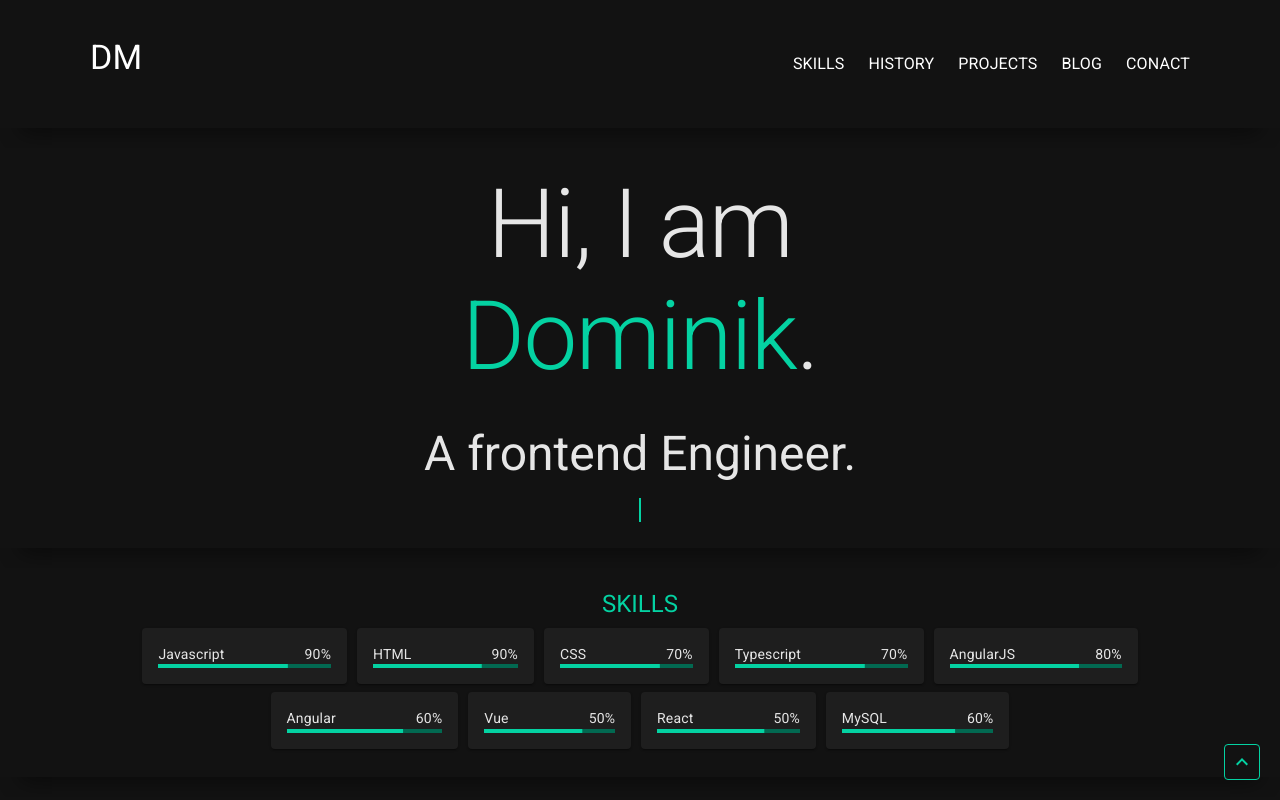
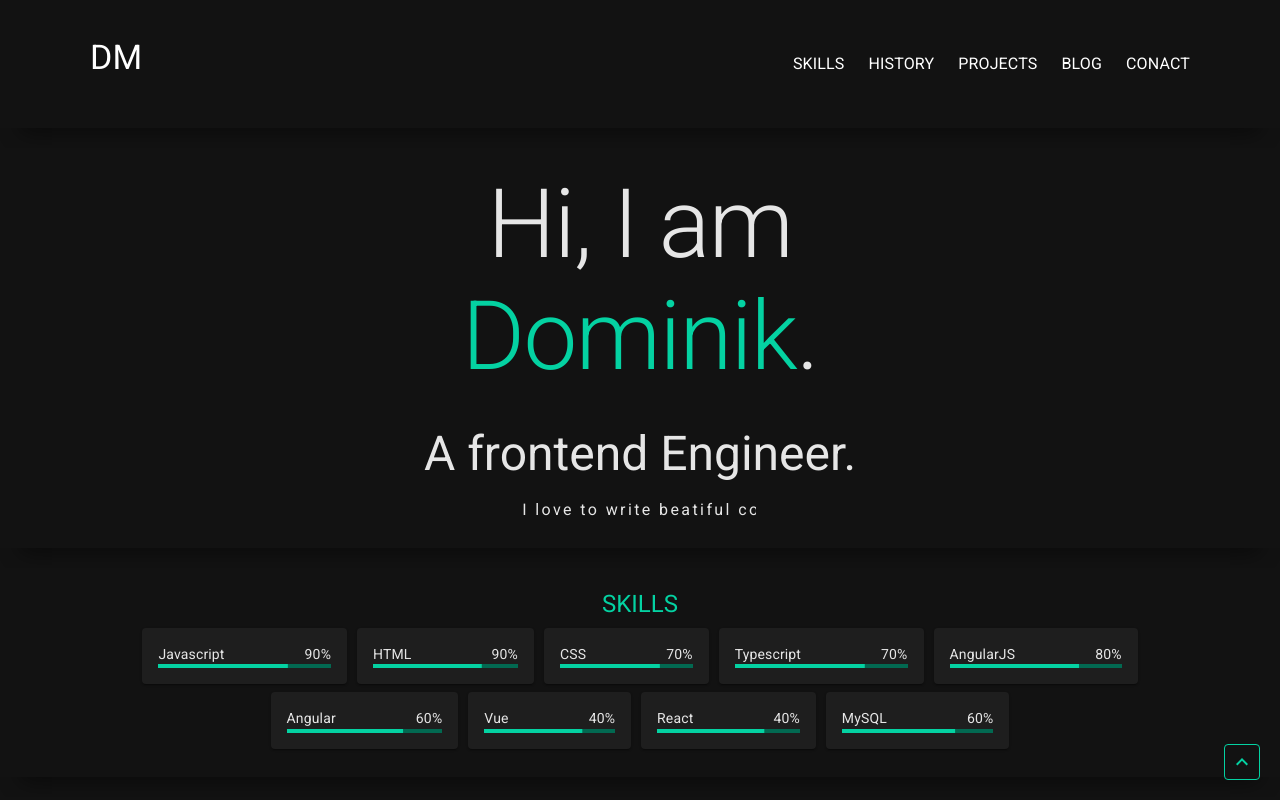
Before and after one commit to DominikMikes/portfolio, a React (Create React App) app: page / in a window 1280 px wide. Shown: the top 800 px of the page. Built offline with nearby package versions, Linux system fonts and the light colour scheme.

Commit message:
add typrewriter headlines

```diff
--- a/src/App.tsx
+++ b/src/App.tsx
@@ -25,10 +25,10 @@ function App() {
       <Section type="skill" headline="skills"></Section>
       <div className="anchor" id="history"></div>
       <Section type="history" headline="history"></Section>
-      <div className="anchor" id="project"></div>
+      {/* <div className="anchor" id="project"></div>
       <Section type="project" headline="projects"></Section>
       <div className="anchor" id="blog"></div>
-      <Section type="blog" headline="blog"></Section>
+      <Section type="blog" headline="blog"></Section> */}
       <div className="anchor" id="contact"></div>
       <Section type="contact" headline="contact"></Section>
       <div className="scroll-up">
--- a/src/components/welcome/welcome.scss
+++ b/src/components/welcome/welcome.scss
@@ -12,13 +12,17 @@
         letter-spacing: .15em;
         width: 0;
 
+        &.animate {
           animation:
-          typing 3.5s steps(40, end),
+          typing 4s steps(40, end) infinite,
           blink-caret .75s step-end infinite;
+        }
 
         @keyframes typing {
-            from { width: 0% }
-            to { width: 100% }
+          0% { width: 0% }
+          45% { width: 100% }
+          60% { width: 100% }
+          100% { width: 0% }
         }
 
         @keyframes blink-caret {
--- a/src/components/welcome/welcome.tsx
+++ b/src/components/welcome/welcome.tsx
@@ -3,8 +3,35 @@ import React from "react";
 
 import './welcome.scss';
 
+const headlines = [
+    "I build software solutions.",
+    "I love to write beatiful code.",
+    "I build performance oriented apps.",
+    "I never stop learning something new."
+];
+
 export default class Welcome extends React.Component {
+    headlineCnt: number
+    typewriterRef: React.RefObject<HTMLDivElement>;
+    constructor(props: any) {
+        super(props);
+
+        this.typewriterRef = React.createRef();
+        this.headlineCnt = 0;
+    }
+    startTypewriter() {
+        setInterval(() => {
+            let node = this.typewriterRef.current;
+            if (node) {
+                node.classList.toggle('animate');
+                node.innerHTML = headlines[this.headlineCnt];
+
+                this.headlineCnt = (this.headlineCnt < headlines.length-1) ? this.headlineCnt+1 : 0;
+            }
+        }, 4000);
+    }
     render () {
+        this.startTypewriter();
         return <section className="container" id="welcome">
                     <div className="welcome">
                         <Typography variant="h1" gutterBottom>
@@ -13,11 +40,9 @@ export default class Welcome extends React.Component {
                         <Typography variant="h3" gutterBottom>
                             A frontend Engineer.
                         </Typography>
-                        <Typography variant="body1" gutterBottom>
+                        <Typography variant="body1" gutterBottom sx={{display: "inline-block"}}>
                             <div className="flex-box">
-                                {/* <div className="flex-element">{"<code>"} </div> */}
-                                <div className="typewrite"> I build software solutions. </div>
-                                {/* <div className="flex-element">{"<code>"} </div> */}
+                                <div className="typewrite animate" ref={this.typewriterRef}>I build software solutions.</div>
                             </div>
                         </Typography>
                     </div>
--- a/src/data/skills.json
+++ b/src/data/skills.json
@@ -33,12 +33,12 @@
         },
         {
             "label": "Vue",
-            "percent": "50%",
+            "percent": "40%",
             "order": "5"
         },
         {
             "label": "React",
-            "percent": "50%",
+            "percent": "40%",
             "order": "5"
         },
         {
```
Lines whose indentation alone changed are shown as unchanged.
